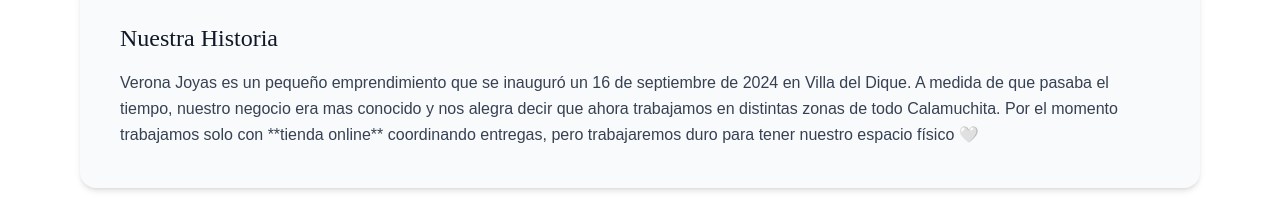
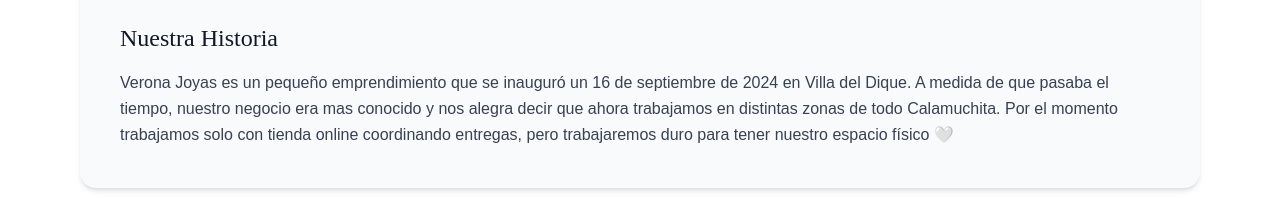
Before and after one commit to peluca6666/verona, a Next.js app in the folder frontend/: page /about in a window 1280 px wide. Shown: the part 275-473 px from the top of the page. Built offline with nearby package versions, Linux system fonts and the light colour scheme.

Commit message:
about us fix

```diff
--- a/frontend/src/app/about/page.tsx
+++ b/frontend/src/app/about/page.tsx
@@ -37,7 +37,7 @@
                             <p className="text-gray-700 leading-relaxed text-base">
                                 Verona Joyas es un pequeño emprendimiento que se inauguró un 16 de septiembre de 2024 en Villa del Dique.
                                 A medida de que pasaba el tiempo, nuestro negocio era mas conocido y nos alegra decir que ahora trabajamos en distintas zonas de todo Calamuchita. Por el momento trabajamos solo con
-                                **tienda online** coordinando entregas, pero trabajaremos duro para tener nuestro espacio físico 🤍
+                                tienda online coordinando entregas, pero trabajaremos duro para tener nuestro espacio físico 🤍
                             </p>
                         </div>
 
```
